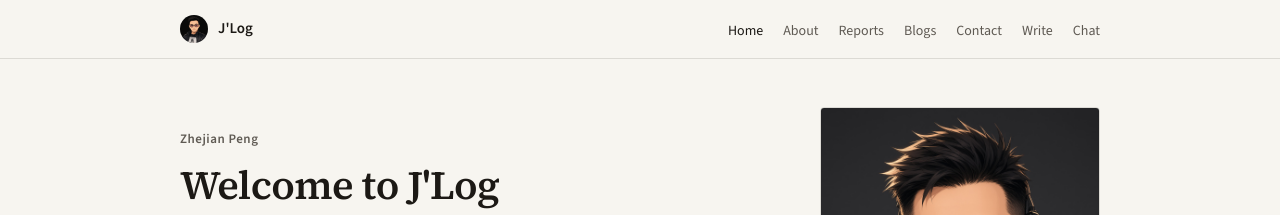
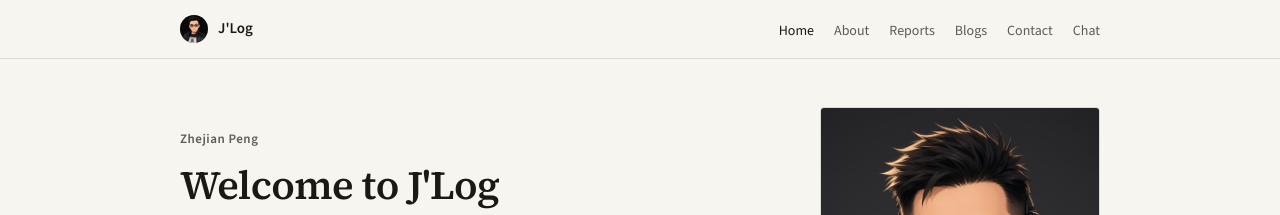
Before and after one commit to jazzikp/jazzikp.github.io, a Jekyll site: the page built from index.html, in a window 1280 px wide. Shown: the top 215 px of the page. Built offline with Jekyll 4.4.1, drawn with Linux system fonts in a browser that asks for light colours; the list of posts is cut into pages by our own code.

Commit message:
Remove the Write tab from the nav

```diff
--- a/_includes/nav.html
+++ b/_includes/nav.html
@@ -11,7 +11,6 @@
             <li><a href="{{ site.baseurl }}/reports/" {% if page.url contains "/reports" %}class="is-active"{% endif %}>Reports</a></li>
             <li><a href="{{ site.baseurl }}/tags/" {% if page.url == "/tags/" %}class="is-active"{% endif %}>Blogs</a></li>
             <li><a href="{{ site.baseurl }}/contact/" {% if page.url == "/contact/" %}class="is-active"{% endif %}>Contact</a></li>
-            <li><a href="{{ site.baseurl }}/write/" {% if page.url == "/write/" %}class="is-active"{% endif %}>Write</a></li>
             <li><a href="#" data-open-chat>Chat</a></li>
         </ul>
     </div>
```
